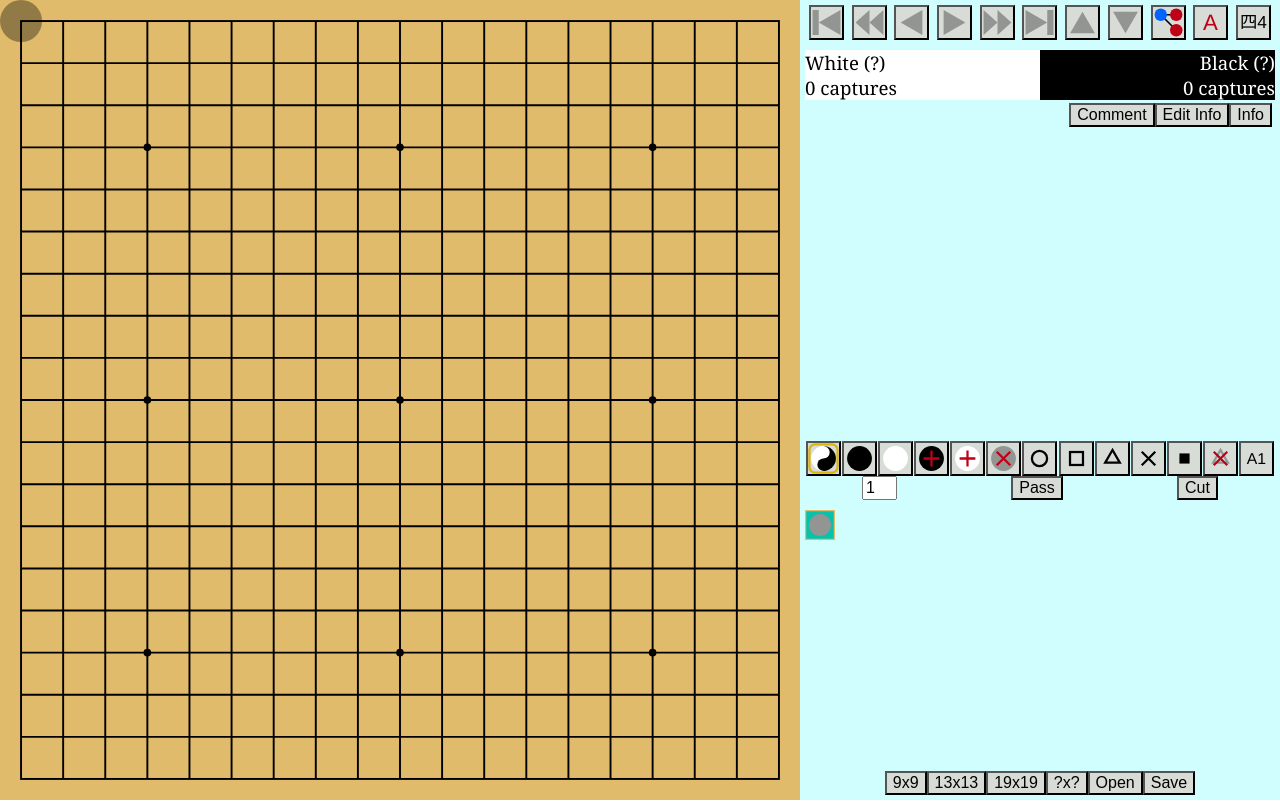
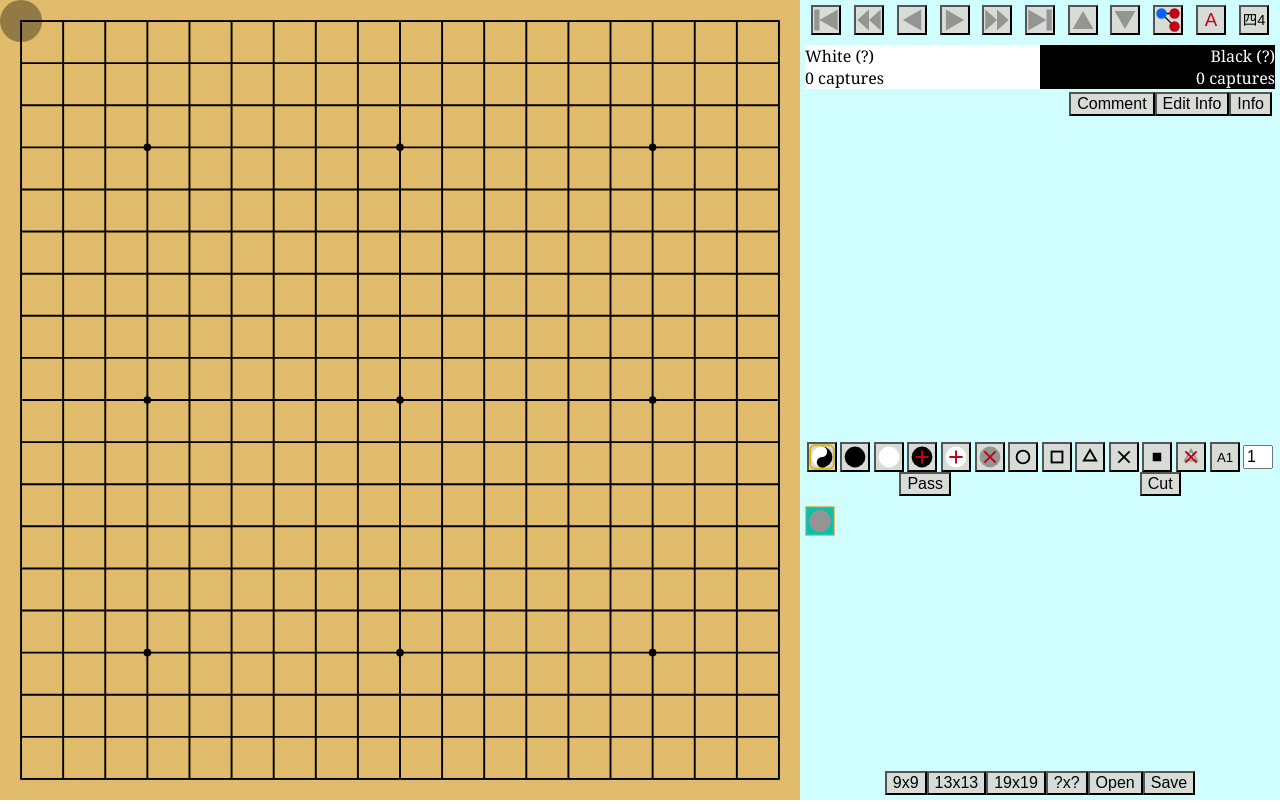
Before and after one commit to yewang/besogo, a plain HTML site: page testing.html in a window 1280 px wide. Drawn offline with Linux system fonts and the light colour scheme.

Commit message:
Minor changes to the style file

```diff
--- a/besogo.css
+++ b/besogo.css
@@ -9,8 +9,8 @@
 }
 
 .besogo-container button {
-    height: 35px;
-    width: 35px;
+    height: 30px;
+    width: 30px;
     padding: 0px;
     background: #d8dcd6;
 }
@@ -24,7 +24,7 @@
 }
 
 .besogo-container input[type='text'] {
-    width: 35px;
+    width: 30px;
 }
 
 .besogo-board {
@@ -55,7 +55,7 @@
 
 .besogo-comment {
     font-family: Georgia, serif;
-    font-size: 14pt;
+    font-size: 12pt;
 
     overflow: auto;
     flex: 1 1 60%;
```
